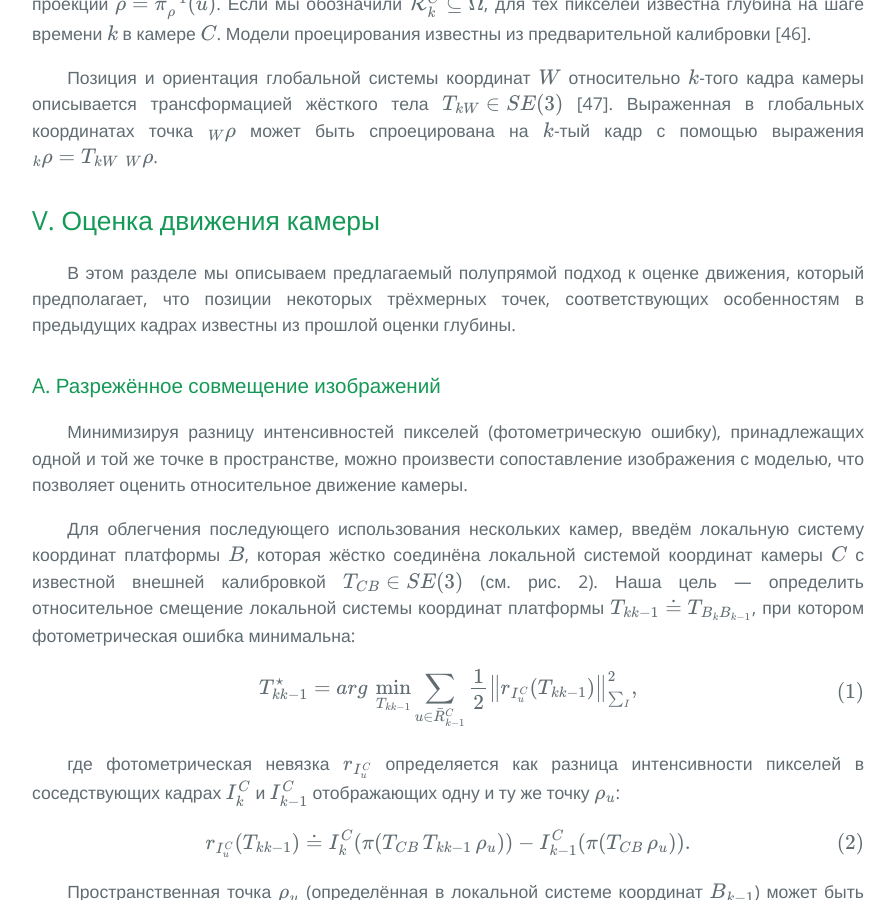
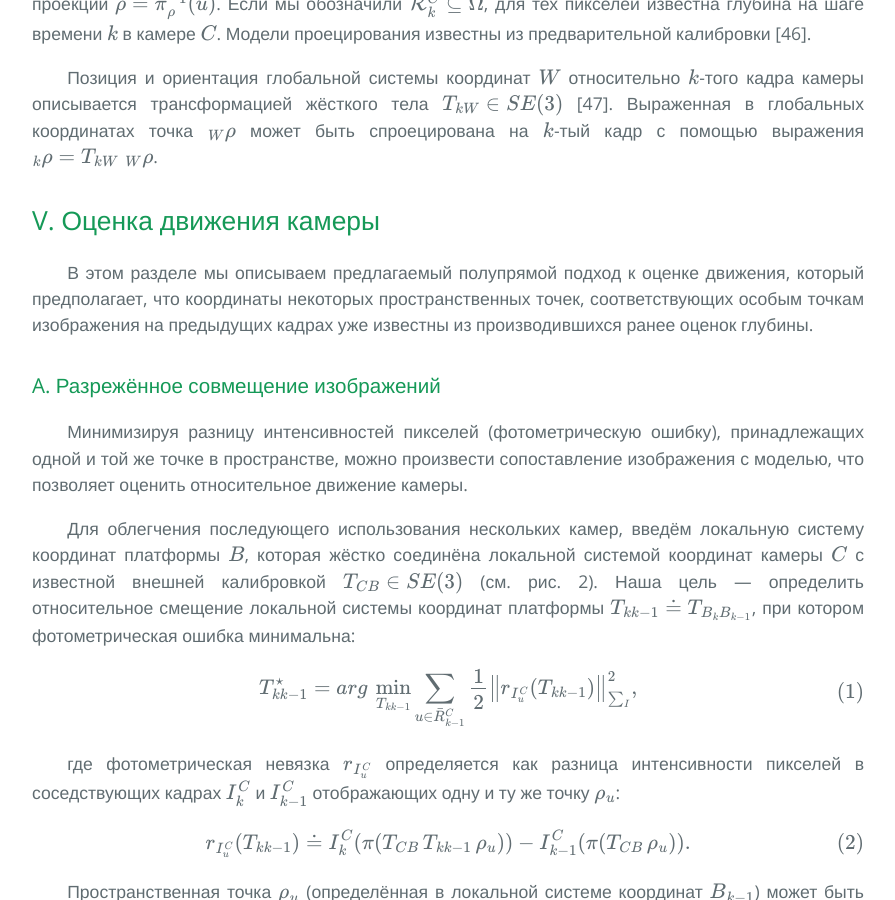
Before and after one commit to i-v-s/slam, a Jekyll site: the page built from svo2.md, in a window 1280 px wide and 900 px high, scrolled down 8227 px. Shown: the whole window, without its empty margins (192-1087 px from the left). Built offline with Jekyll 4.4.1, drawn with Linux system fonts in a browser that asks for light colours; our own code applies the rules of GitHub Pages for plain Markdown files; formulas are drawn with MathJax 3.

Commit message:
Updated svo2.md

```diff
--- a/svo2.md
+++ b/svo2.md
@@ -328,9 +328,9 @@ $$k$$ в камере $$C$$. Модели проецирования извес
 ## V. Оценка движения камеры
 
 В этом разделе мы описываем предлагаемый полупрямой подход к оценке движения,
-который предполагает, что позиции
-некоторых трёхмерных точек, соответствующих особенностям в предыдущих кадрах
-известны из прошлой оценки глубины.
+который предполагает, что координаты
+некоторых пространственных точек, соответствующих особым точкам изображения
+на предыдущих кадрах уже известны из производившихся ранее оценок глубины.
 
 ### A. Разрежённое совмещение изображений
 
```
